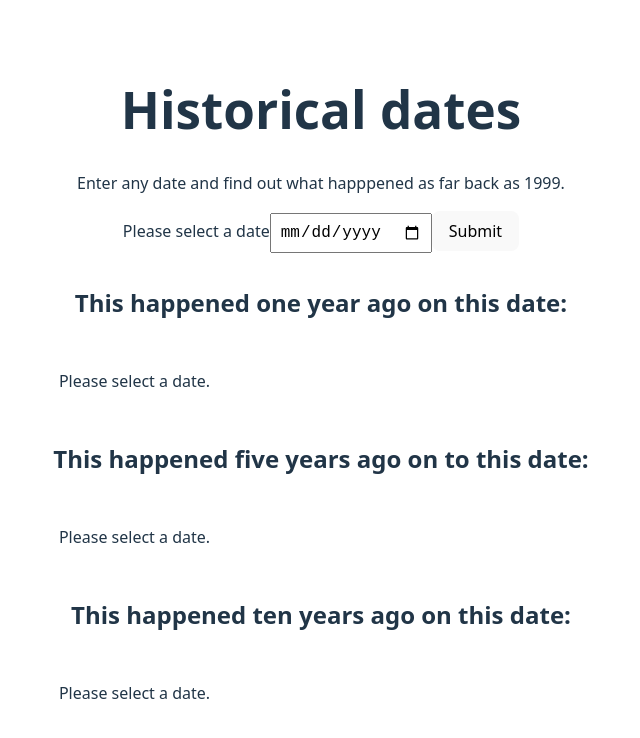
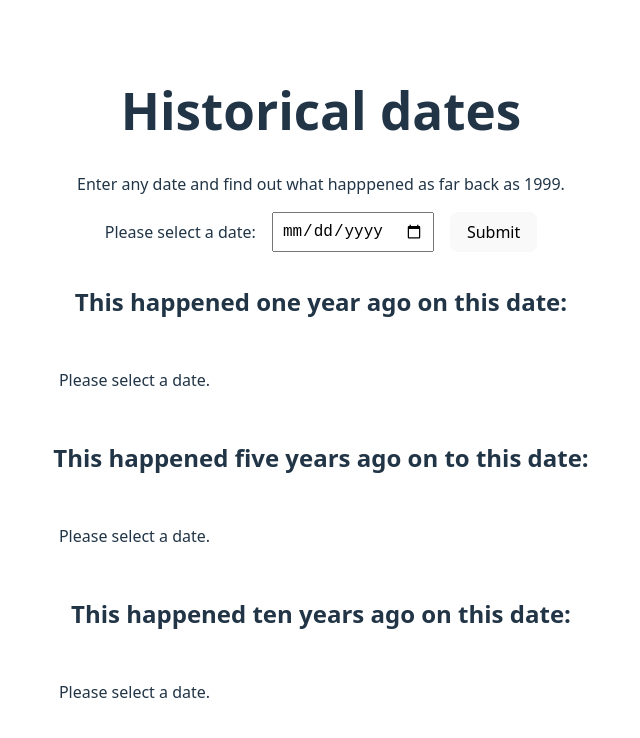
Before and after one commit to Andreawingardh/BirthdayNews, a React (Vite) app: page / in a window 1280 px wide. Shown: the top 738 px of the page, without its empty margins (319-959 px from the left). Built offline with nearby package versions, Linux system fonts and the light colour scheme.

Commit message:
Added gap to form group

```diff
--- a/src/App.css
+++ b/src/App.css
@@ -30,3 +30,9 @@
   font-size: 1rem;
   cursor: pointer;
 }
+
+.form-group {
+  display: flex;
+  gap: 16px;
+  align-items: center;
+}
--- a/src/App.jsx
+++ b/src/App.jsx
@@ -75,7 +75,7 @@ function App() {
       "order-by": "oldest",
       "use-date": "published",
       "show-fields": "bodyText",
-      "section": "world",
+      section: "world",
     }));
 
     setSearchParamsFiveYearsAgo((prev) => ({
@@ -86,7 +86,7 @@ function App() {
       "order-by": "oldest",
       "use-date": "published",
       "show-fields": "bodyText",
-      "section": "world",
+      section: "world",
     }));
 
     setSearchParamsTenYearsAgo((prev) => ({
@@ -97,7 +97,7 @@ function App() {
       "use-date": "published",
       "order-by": "oldest",
       "show-fields": "bodyText",
-      "section": "world",
+      section: "world",
     }));
   }
 
@@ -106,8 +106,8 @@ function App() {
       <h1>Historical dates</h1>
       <p>Enter any date and find out what happpened as far back as 1999.</p>
       <form className="search-form" onSubmit={handleSubmit}>
-        <div>
-          <label htmlFor="dateInput">Please select a date</label>
+        <div className="form-group">
+          <label htmlFor="dateInput">Please select a date:</label>
           <input id="dateInput" type="date" />
           <button type="submit">Submit</button>
         </div>
```
